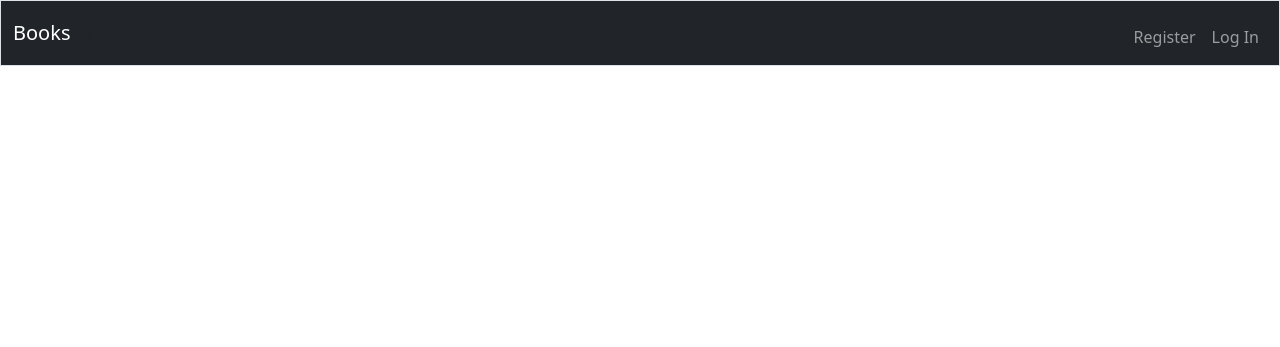
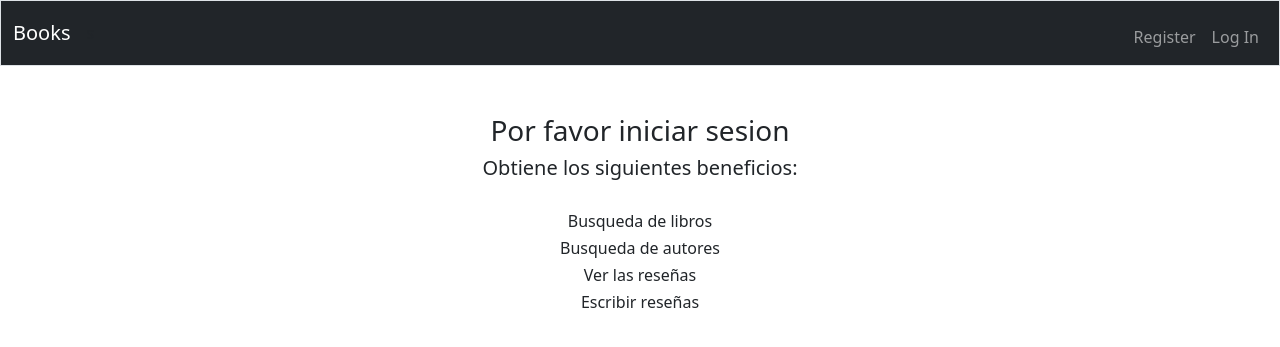
Before and after one commit to rolandob18/cs50w-project1, a Flask app: page / in a window 1280 px wide. Shown: the top 347 px of the page. Run offline with Flask 2, Linux system fonts and the light colour scheme; parts of the project's set-up code (start-up, migrations or seed data) failed here and were passed over.

Commit message:
Update index.html

```diff
--- a/templates/index.html
+++ b/templates/index.html
@@ -8,4 +8,32 @@
 
 {% block main %}
 
+    {% if session.user_id %}
+        <br>
+        <div>
+            <h3>Busqueda</h3><br>
+            <form action="/results" method="post">
+                <div class="form-group">
+                    <input style="width:300px;"autocomplete="off" autofocus class="form-control" name="buscar" placeholder="Ingresar isbn, titulo, autor, o año" type="text">
+                </div> <br>
+                <button class="btn -primary" id_btn="button_busqueda" type="submit">Buscar</button>
+            </form>
+        </div>
+            {% else %}
+        <div>
+            <div id="info_div">
+                <div id="info_div">
+                    <H3>Por favor iniciar sesion</H3>
+                    <h5>Obtiene los siguientes beneficios:</h5><br>
+                    <h6> Busqueda de libros</h6>
+                    <h6> Busqueda de autores</h6>
+                    <h6> Ver las reseñas</h6>
+                    <h6> Escribir reseñas</h6>
+                    </div>
+            </div>
+        </div>
+
+    {% endif %}
+
+
 {% endblock %}
```
